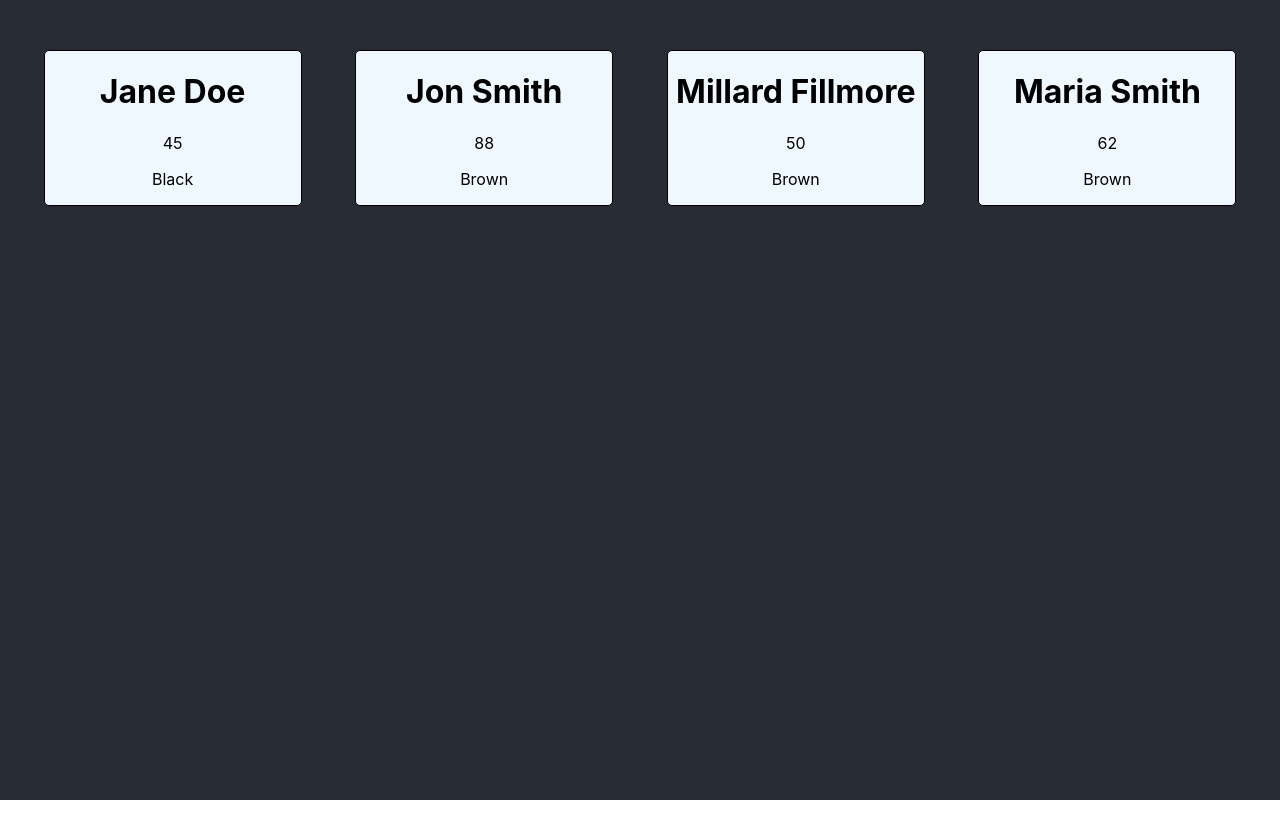
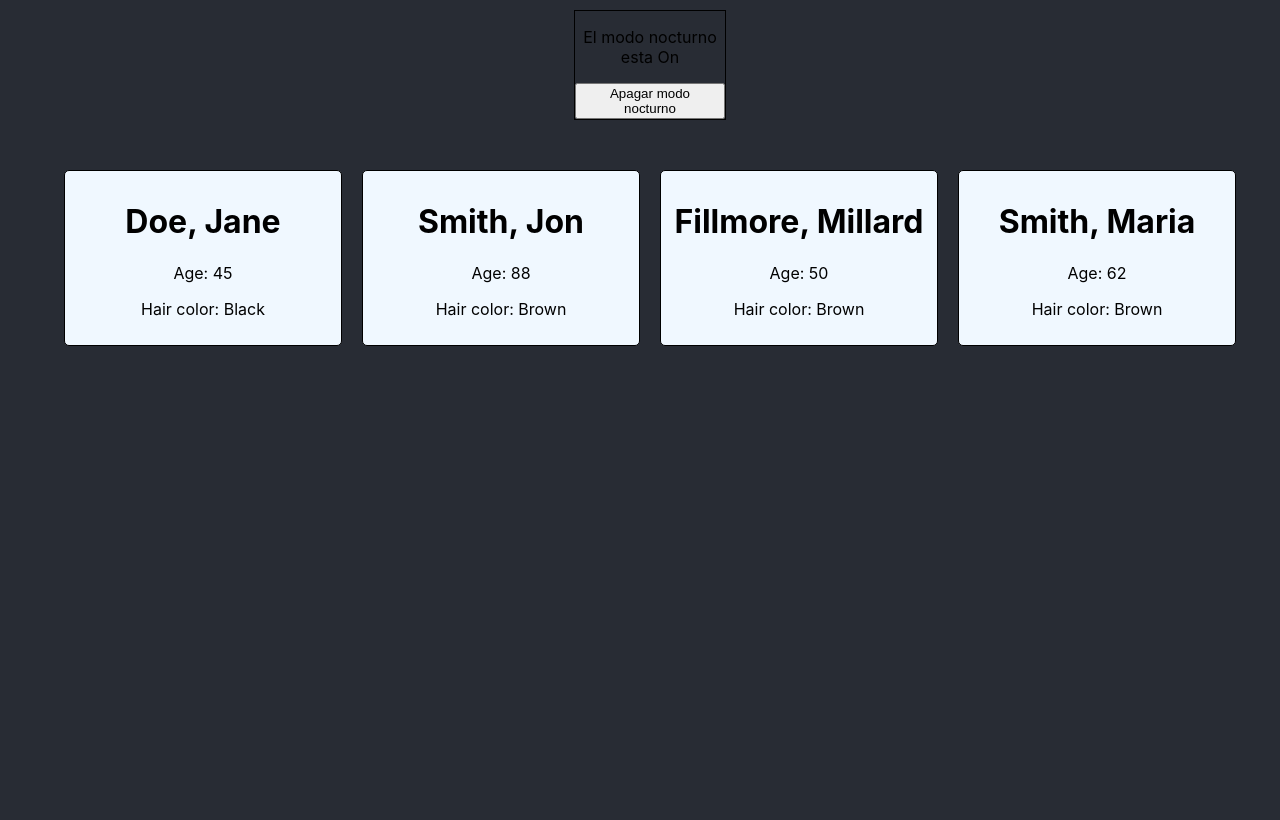
Before and after one commit to christianlobarede/react-test, a React (Create React App) app: page / in a window 1280 px wide. Built offline with nearby package versions, Linux system fonts and the light colour scheme.

Commit message:
Componentes Funcionales

```diff
--- a/src/App.css
+++ b/src/App.css
@@ -2,11 +2,9 @@
   text-align: center;
   width: 100vw;
   margin: auto;
-  display: flex;
-  justify-content: space-evenly;
   height: 100vh;
-  align-items: flex-start;
   background-color: #282c34;
+  padding: 10px;
 }
 .Card {
   border: 1px solid black;
@@ -16,6 +14,14 @@
   background-color: aliceblue;
   box-shadow: black;
   text-shadow: black;
+  display: inline-block;
+  padding: 10px;
+}
+
+.nocturno {
+  border: 1px solid black;
+  width: 150px;
+  margin: auto;
 }
 .App-logo {
   height: 40vmin;
--- a/src/App.js
+++ b/src/App.js
@@ -1,23 +1,25 @@
 import React from "react";
 import "./App.css";
+import ModoNocturno from "./components/ModoNocturno";
 
 import PersonCard from "./components/PersonCard";
 
 function App() {
   return (
     <div className="App">
-      <PersonCard firstName="Jane" lastName="Doe" age="45" hairColor="Black" />
-      <PersonCard firstName="Jon" lastName="Smith" age="88" hairColor="Brown" />
+      <ModoNocturno />
+      <PersonCard firstName="Jane" lastName="Doe" age={45} hairColor="Black" />
+      <PersonCard firstName="Jon" lastName="Smith" age={88} hairColor="Brown" />
       <PersonCard
         firstName="Millard"
         lastName="Fillmore"
-        age="50"
+        age={50}
         hairColor="Brown"
       />
       <PersonCard
         firstName="Maria"
         lastName="Smith"
-        age="62"
+        age={62}
         hairColor="Brown"
       />
     </div>
--- /dev/null
+++ b/src/components/ModoNocturno.jsx
@@ -0,0 +1,28 @@
+import React, { Component } from "react";
+
+class ModoNocturno extends Component {
+  constructor(props) {
+    super(props);
+    this.state = {
+      position: "On",
+    };
+  }
+  flipSwitch = () => {
+    if (this.state.position === "On") {
+      this.setState({ position: "Off" });
+    } else {
+      this.setState({ position: "On" });
+    }
+  };
+
+  render() {
+    return (
+      <div className="nocturno">
+        <p>El modo nocturno esta {this.state.position}</p>
+        <button onClick={this.flipSwitch}>Apagar modo nocturno</button>
+      </div>
+    );
+  }
+}
+
+export default ModoNocturno;
--- a/src/components/PersonCard.jsx
+++ b/src/components/PersonCard.jsx
@@ -1,19 +1,15 @@
 import React, { Component } from "react";
 
-class PersonCard extends Component {
-  render() {
-    const { firstName, lastName, age, hairColor } = this.props;
+const PersonCard = (props) => {
   return (
     <div className="Card">
       <h1>
-          {firstName} <span></span>
-          {lastName}
+        {props.lastName}, {props.firstName}
       </h1>
-        <p>{age}</p>
-        <p>{hairColor}</p>
+      <p>Age: {props.age}</p>
+      <p>Hair color: {props.hairColor}</p>
     </div>
   );
-  }
-}
+};
 
 export default PersonCard;
```
Also changed, not shown: 2 other files (tests, documents, lock files or other folders). Lines whose indentation alone changed are shown as unchanged.
